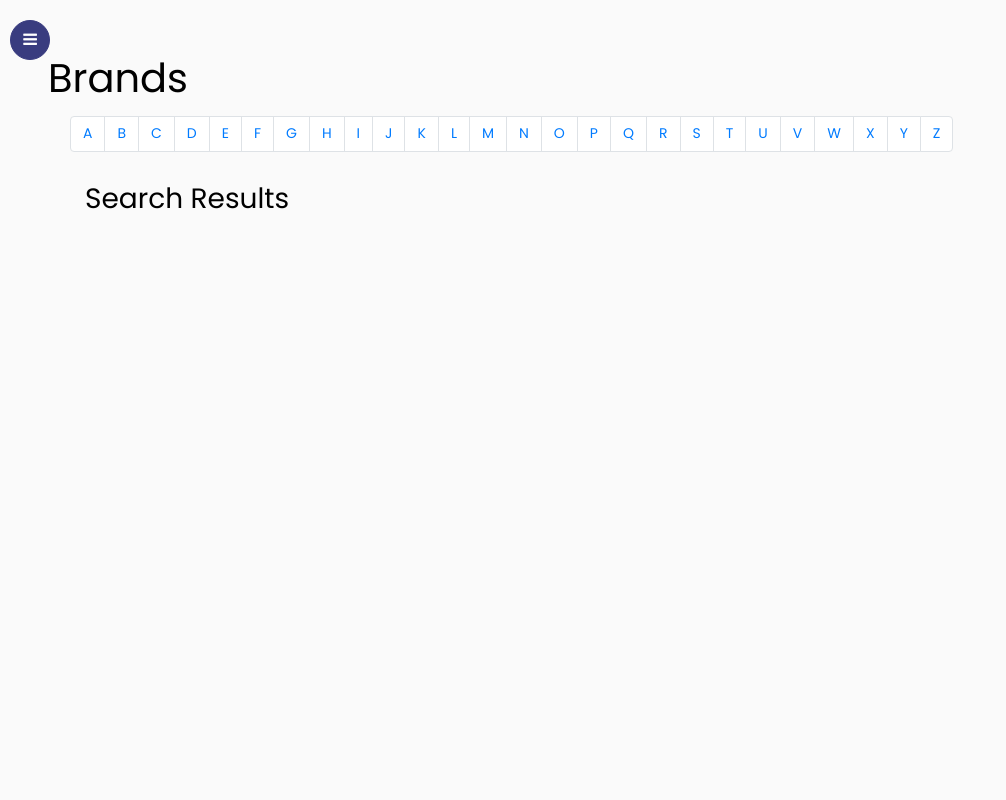
After one commit to yasserqureshi1/sneaker-analysis-site, a Flask app: page /brands in a window 1280 px wide. The commit adds this page. Shown: the whole page, without its empty margins (0-1006 px from the left). Run offline with Flask 2, Linux system fonts and the light colour scheme; some libraries are stand-ins or nearby versions.

Commit message:
Intial Commit

```diff
--- /dev/null
+++ b/app/static/js/main.js
@@ -0,0 +1,19 @@
+(function($) {
+
+	"use strict";
+
+	var fullHeight = function() {
+
+		$('.js-fullheight').css('height', $(window).height());
+		$(window).resize(function(){
+			$('.js-fullheight').css('height', $(window).height());
+		});
+
+	};
+	fullHeight();
+
+	$('#sidebarCollapse').on('click', function () {
+      $('#sidebar').toggleClass('active');
+  });
+
+})(jQuery);
--- a/app/templates/base.html
+++ b/app/templates/base.html
@@ -1,17 +1,83 @@
-<!DOCTYPE html>
+<!doctype html>
 <html lang="en">
 	<head>
-    <meta charset="UTF-8">
-    <title>The Sneaker Analysis Tool</title>
-    <link rel="stylesheet" type="text/css" href="https://cdnjs.cloudflare.com/ajax/libs/bulma/0.7.2/css/bulma.min.css">
-    <link rel="stylesheet" type="text/css" href="{{ url_for('static', filename='shoe.css') }}">
+  		<title>Sneaker Analysis</title>
+    	<meta charset="utf-8">
+    	<meta name="viewport" content="width=device-width, initial-scale=1, shrink-to-fit=no">
+
+    	<link href="https://fonts.googleapis.com/css?family=Poppins:300,400,500,600,700,800,900" rel="stylesheet">
+
+		<link rel="stylesheet" href="https://stackpath.bootstrapcdn.com/font-awesome/4.7.0/css/font-awesome.min.css">
+		<link rel="stylesheet" href="{{ url_for('static', filename='css/style.css') }}">
+
+		<script src="https://cdnjs.cloudflare.com/ajax/libs/Chart.js/2.9.4/Chart.js"></script>
+
   	</head>
   	<body>
-    <div class="header">{% include "banner.html" %}</div>
 
-    <div class="middle" style="scroll-behavior:smooth;">
+      	<div class="wrapper d-flex align-items-stretch">
+			<nav id="sidebar" class="active">
+				<div class="custom-menu">
+					<button type="button" id="sidebarCollapse" class="btn btn-primary">
+	          			<i class="fa fa-bars"></i>
+	          			<span class="sr-only">Toggle Menu</span>
+	        		</button>
+        		</div>
+
+				<div class="p-4">
+		  			<h1><a href="index.html" class="logo">Sneaker Analysis</a></h1>
+
+					  <!-- Search input and button -->
+					<div class="mb-5">
+						<h3 class="h6 mb-3">Search</h3>
+						<div class="subscribe-form">
+							<div class="form-group d-flex">
+								<div class="icon"><span class="icon-paper-plane"></span></div>
+								<form method="POST" id="search">
+									<input type="text" name="search" class="form-control" placeholder="Search">
+								</form>
+							</div>
+						</div>
+					</div>
+
+					<ul class="list-unstyled components mb-5">
+						<li class="active">
+							<a href="/"><span class="fa fa-home mr-3"></span> Home</a>
+						</li>
+						<li>
+							<a href="/about"><span class="fa fa-user mr-3"></span> About</a>
+						</li>
+						<li>
+							<a href="/brands"><span class="fa fa-briefcase mr-3"></span> Brands</a>
+						</li>
+						<li>
+							<a href="/contact"><span class="fa fa-paper-plane mr-3"></span> Contact</a>
+						</li>
+					</ul>
+
+
+
+	        		<div class="footer">
+	        			<p><!-- Link back to Colorlib can't be removed. Template is licensed under CC BY 3.0. -->
+						  Copyright &copy;<script>document.write(new Date().getFullYear());</script> All rights reserved | This template is made with <i class="icon-heart" aria-hidden="true"></i> by <a href="https://colorlib.com" target="_blank">Colorlib.com</a>
+						  <!-- Link back to Colorlib can't be removed. Template is licensed under CC BY 3.0. --></p>
+	        		</div>
+
+	      		</div>
+    		</nav>
+
+				<!-- Page Content  -->
+			<div id="content" class="p-4 p-md-5 pt-5">
 				{% block content %}
+
 				{% endblock %}
 			</div>
+		</div>
+
+		<script src="{{ url_for('static', filename='js/jquery.min.js') }}"></script>
+		<script src="{{ url_for('static', filename='js/popper.js') }}"></script>
+		<script src="{{ url_for('static', filename='js/bootstrap.min.js') }}"></script>
+		<script src="{{ url_for('static', filename='js/main.js') }}"></script>
+
   	</body>
 </html>
--- /dev/null
+++ b/app/templates/brands.html
@@ -0,0 +1,75 @@
+{% extends "base.html" %}
+{% block content %}
+
+<!-- Top -->
+<div>
+    <h1>Brands</h1>
+</div>
+
+<!-- Search brands -->
+<div>
+
+</div>
+
+
+<!-- List brands -->
+<div class="container">
+    <!-- Pagination -->
+    <div class="row">
+        <nav aria-label="navigation">
+            <form method="POST">
+                <ul class="pagination">
+                    <li class="page-item"><button class="page-link" value='A' name='alpha' type="submit">A</button></li>
+                    <li class="page-item"><button class="page-link" value='B' name='alpha' type="submit">B</button></li>
+                    <li class="page-item"><button class="page-link" value='C' name='alpha' type="submit">C</button></li>
+                    <li class="page-item"><button class="page-link" value='D' name='alpha' type="submit">D</button></li>
+                    <li class="page-item"><button class="page-link" value='E' name='alpha' type="submit">E</button></li>
+                    <li class="page-item"><button class="page-link" value='F' name='alpha' type="submit">F</button></li>
+                    <li class="page-item"><button class="page-link" value='G' name='alpha' type="submit">G</button></li>
+                    <li class="page-item"><button class="page-link" value='H' name='alpha' type="submit">H</button></li>
+                    <li class="page-item"><button class="page-link" value='I' name='alpha' type="submit">I</button></li>
+                    <li class="page-item"><button class="page-link" value='J' name='alpha' type="submit">J</button></li>
+                    <li class="page-item"><button class="page-link" value='K' name='alpha' type="submit">K</button></li>
+                    <li class="page-item"><button class="page-link" value='L' name='alpha' type="submit">L</button></li>
+                    <li class="page-item"><button class="page-link" value='M' name='alpha' type="submit">M</button></li>
+                    <li class="page-item"><button class="page-link" value='N' name='alpha' type="submit">N</button></li>
+                    <li class="page-item"><button class="page-link" value='O' name='alpha' type="submit">O</button></li>
+                    <li class="page-item"><button class="page-link" value='P' name='alpha' type="submit">P</button></li>
+                    <li class="page-item"><button class="page-link" value='Q' name='alpha' type="submit">Q</button></li>
+                    <li class="page-item"><button class="page-link" value='R' name='alpha' type="submit">R</button></li>
+                    <li class="page-item"><button class="page-link" value='S' name='alpha' type="submit">S</button></li>
+                    <li class="page-item"><button class="page-link" value='T' name='alpha' type="submit">T</button></li>
+                    <li class="page-item"><button class="page-link" value='U' name='alpha' type="submit">U</button></li>
+                    <li class="page-item"><button class="page-link" value='V' name='alpha' type="submit">V</button></li>
+                    <li class="page-item"><button class="page-link" value='W' name='alpha' type="submit">W</button></li>
+                    <li class="page-item"><button class="page-link" value='X' name='alpha' type="submit">X</button></li>
+                    <li class="page-item"><button class="page-link" value='Y' name='alpha' type="submit">Y</button></li>
+                    <li class="page-item"><button class="page-link" value='Z' name='alpha' type="submit">Z</button></li>
+                </ul>
+            </form>
+        </nav>
+    </div>
+
+    <!-- Search Results -->
+    <div>
+        <div>
+            <h3 class='fs-3' style='padding-bottom: 10px; padding-top: 10px;'>Search Results</h3>
+        </div>
+        <div>
+            {% for item in search %}
+            <div style='padding-top:5px; padding-bottom:5px;'>
+                <div class='card'>
+                    <div class='card-body'>
+                        <a href="{{item['link']}}"><h5 class="card-title">{{ item['name'] }}</h5></a>
+                        <h6 class="card-subtitle mb-2 text-muted">Industry: {{ item['industry'] }} | Number of active positions: {{ item['no-open'] }}</h6>
+                        <p class="card-text">{{ item['description'] }}</p>
+                    </div>
+                </div>
+            </div>
+            {% endfor %}
+        </div>
+    </div>
+</div>
+
+
+{% endblock %}
```
Also changed, not shown: app/templates/about.html (added, +16 -0 lines), app/templates/contact.html (added, +17 -0 lines), app/templates/index.html (added, +20 -0 lines), app/templates/search.html (added, +19 -0 lines), app/templates/shoe.html (+78 -13 lines). Lines whose indentation alone changed are shown as unchanged.
